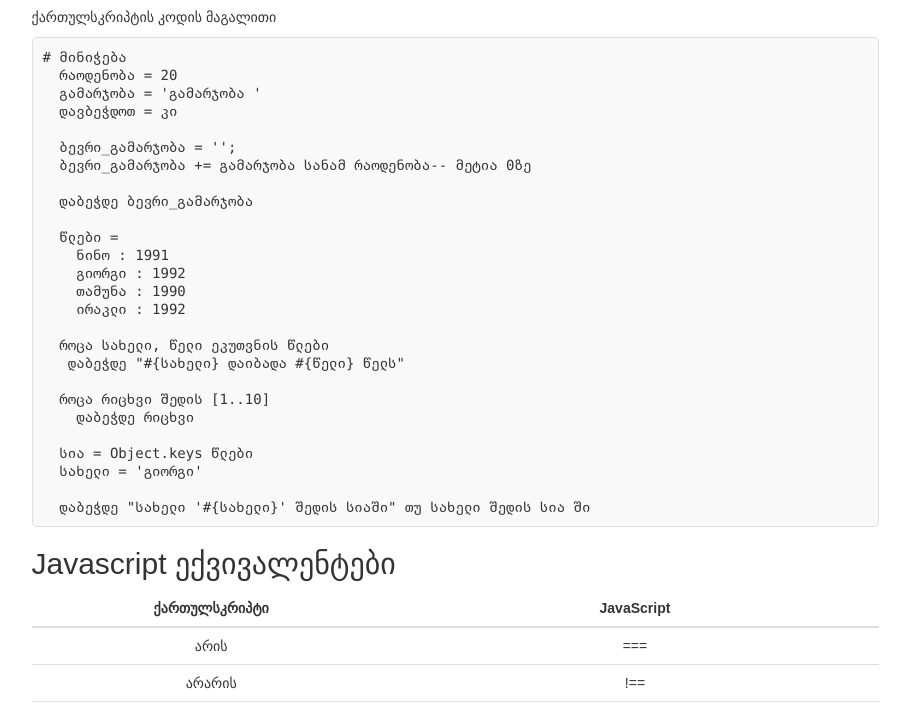
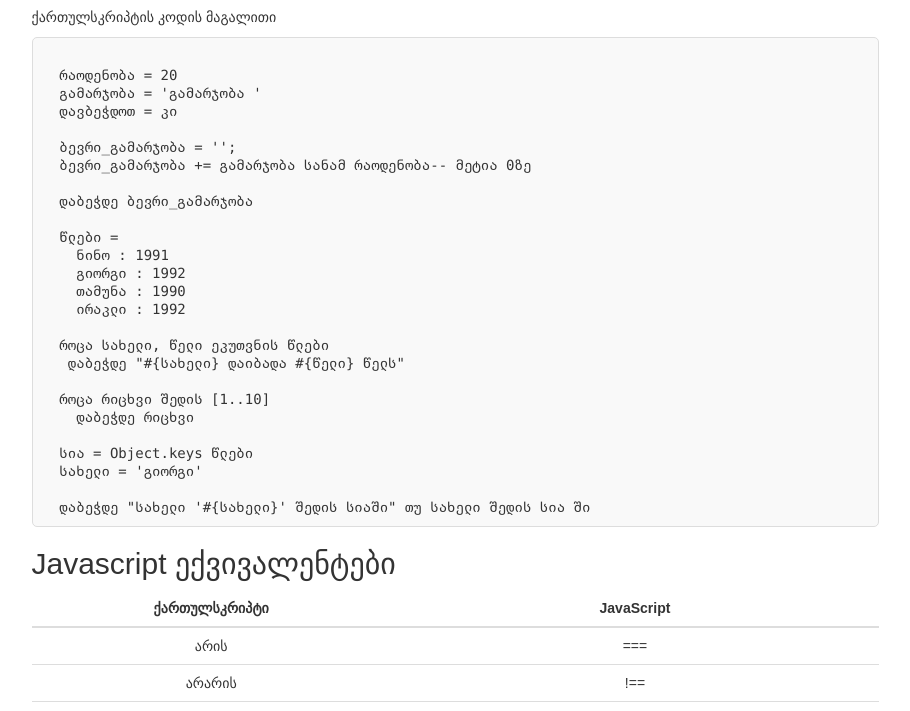
Before and after one commit to nodar-chkuaselidze/qartulskripti-web, a plain HTML site: page index.html in a window 1280 px wide. Shown: the part 517-1228 px from the top of the page, without its empty margins (331-1241 px from the left). Drawn offline with Linux system fonts and the light colour scheme; no server answers.

Commit message:
Remove comment

```diff
--- a/index.html
+++ b/index.html
@@ -74,7 +74,7 @@
           <h2> მიმოხილვა </h2>
           <p>
             ქართულსკრიპტის კოდის მაგალითი
-            <div class="qartulskripti-code"># მინიჭება
+            <div class="qartulskripti-code">
   რაოდენობა = 20
   გამარჯობა = 'გამარჯობა '
   დავბეჭდოთ = კი
```
